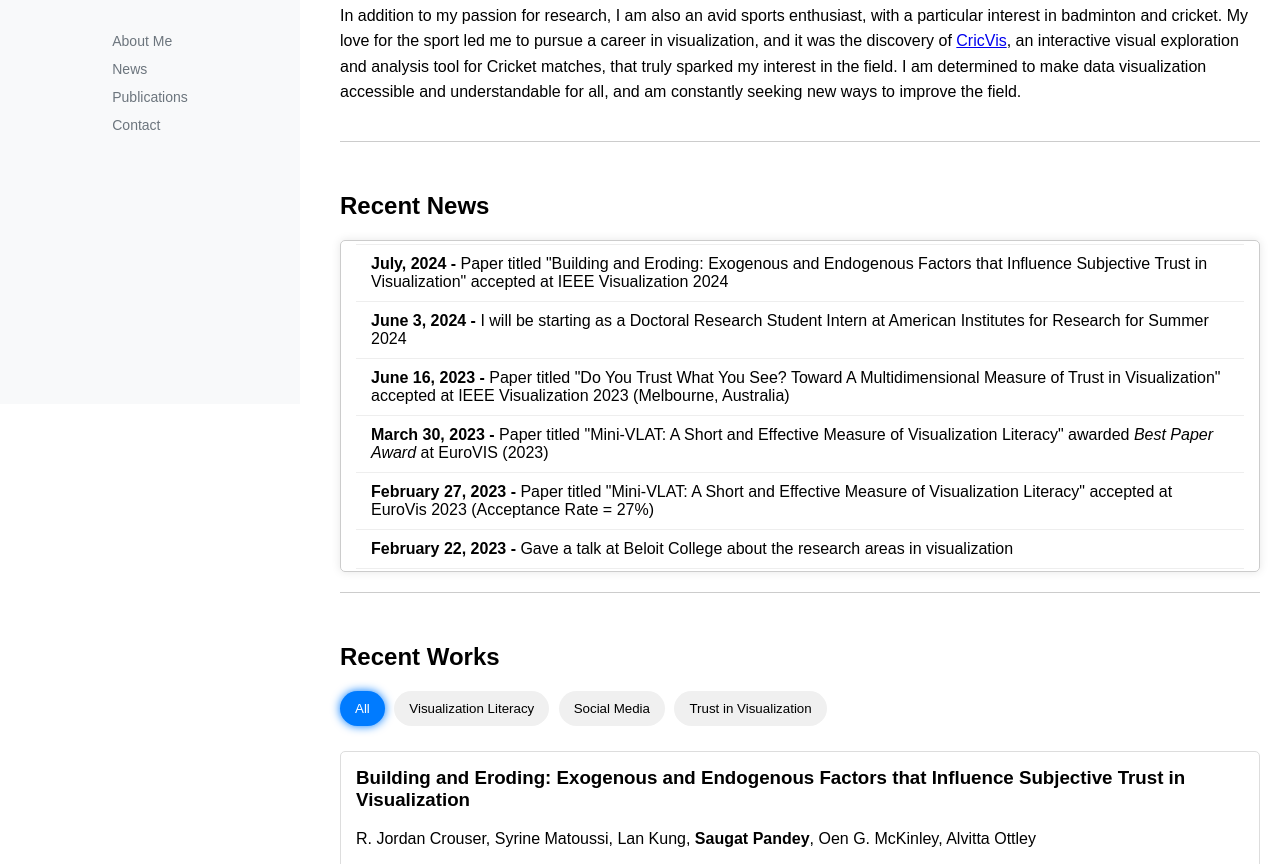
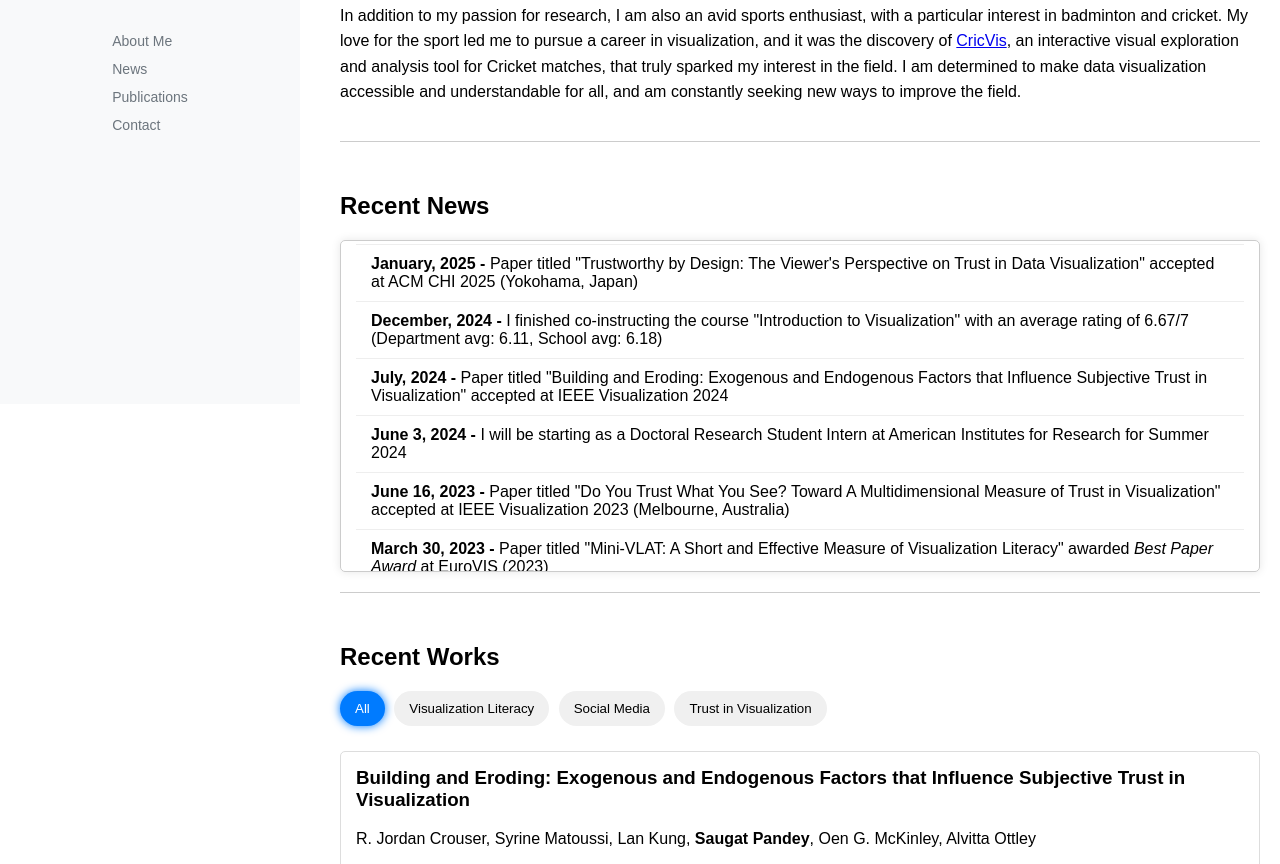
Before and after one commit to iamsaugatpandey/iamsaugatpandey.github.io, a plain HTML site: page index.html in a window 1280 px wide. Shown: the part 396-1260 px from the top of the page. Drawn offline with Linux system fonts and the light colour scheme.

Commit message:
update site

```diff
--- a/index.html
+++ b/index.html
@@ -65,15 +65,14 @@
                 <h2>Recent News</h2>
                 <div class="news-box">
                     <ul class="news-list">
-                    <li><b>August, 2024 - </b>Teaching <b>Introduction to Visualizations</b> for Fall 2024</li>
+                        <li><b>January, 2025 - </b>I will be joining Adobe as Research Scientist Intern for Summer 2025</li>
+                        <li><b>January, 2025 - </b>Paper titled "Trustworthy by Design: The Viewer's Perspective on Trust in Data Visualization" accepted at ACM CHI 2025 (Yokohama, Japan)</li>
+                        <li><b>December, 2024 - </b>I finished co-instructing the course "Introduction to Visualization" with an average rating of 6.67/7 (Department avg: 6.11, School avg: 6.18)</li>
                         <li><b>July, 2024 - </b>Paper titled "Building and Eroding: Exogenous and Endogenous Factors that Influence Subjective Trust in Visualization" accepted at IEEE Visualization 2024</li>
                         <li><b>June 3, 2024 - </b>I will be starting as a Doctoral Research Student Intern at American Institutes for Research for Summer 2024</li>
                         <li><b>June 16, 2023 - </b>Paper titled "Do You Trust What You See? Toward A Multidimensional Measure of Trust in Visualization" accepted at IEEE Visualization 2023 (Melbourne, Australia)</li>
                         <li><b>March 30, 2023 - </b>Paper titled "Mini-VLAT: A Short and Effective Measure of Visualization Literacy" awarded <i>Best Paper Award</i> at EuroVIS (2023)</li>
                         <li><b>February 27, 2023 - </b>Paper titled "Mini-VLAT: A Short and Effective Measure of Visualization Literacy" accepted at EuroVis 2023 (Acceptance Rate = 27%)</li>
-                    <li><b>February 22, 2023 - </b>Gave a talk at Beloit College about the research areas in visualization</li>
-                    <li><b>August 25, 2022 - </b>Paper titled "User Engagement with COVID-19 Visualizations on Twitter" accepted at IEEE VIS 2023 Workshop (VisComm)</li>
-                    <li><b>August, 2021 - </b>Started PhD in Computer Science at Washington University in St. Louis</li>
                     </ul>
                 </div>
             </div>
```
Lines whose indentation alone changed are shown as unchanged.
